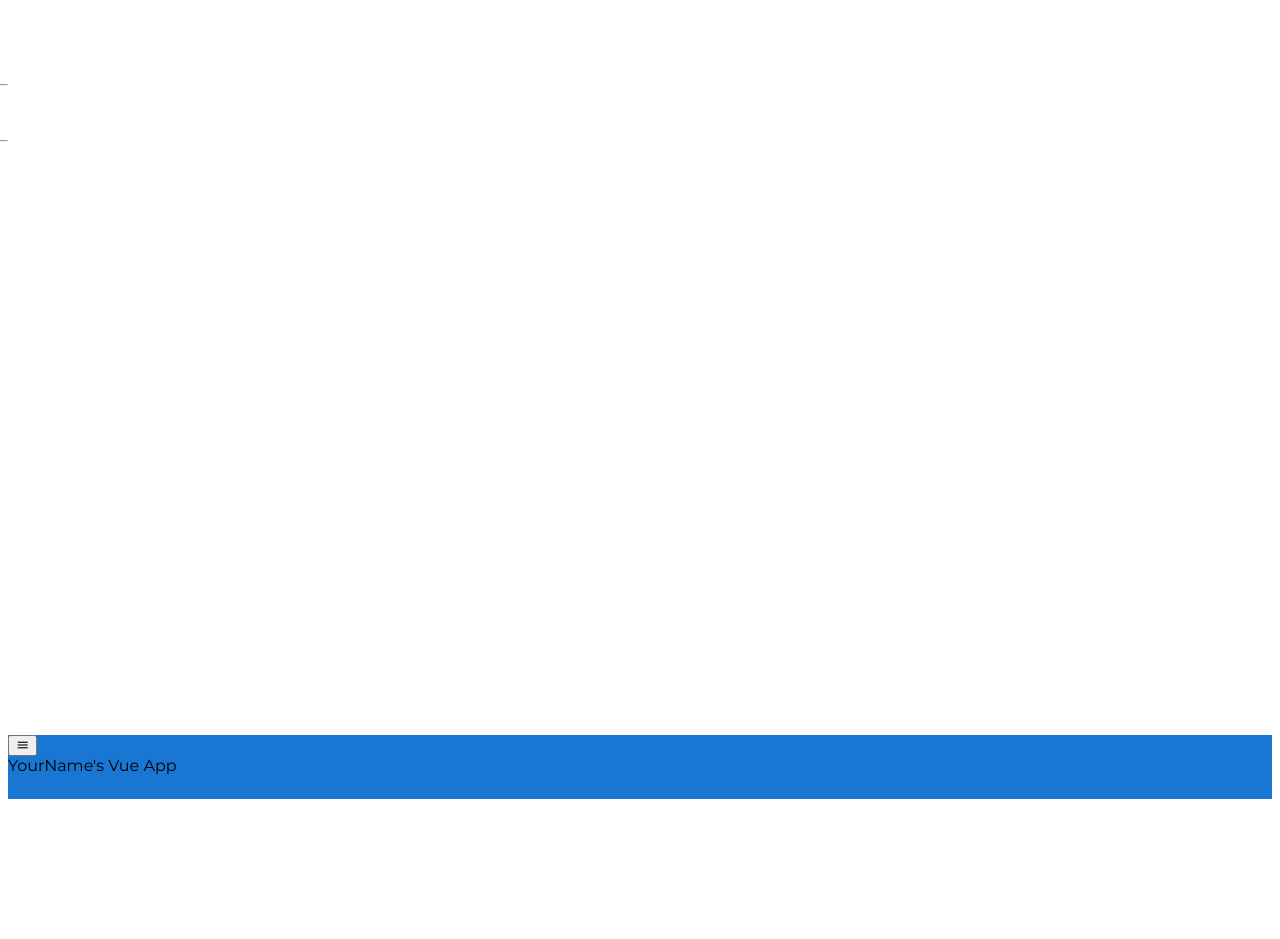
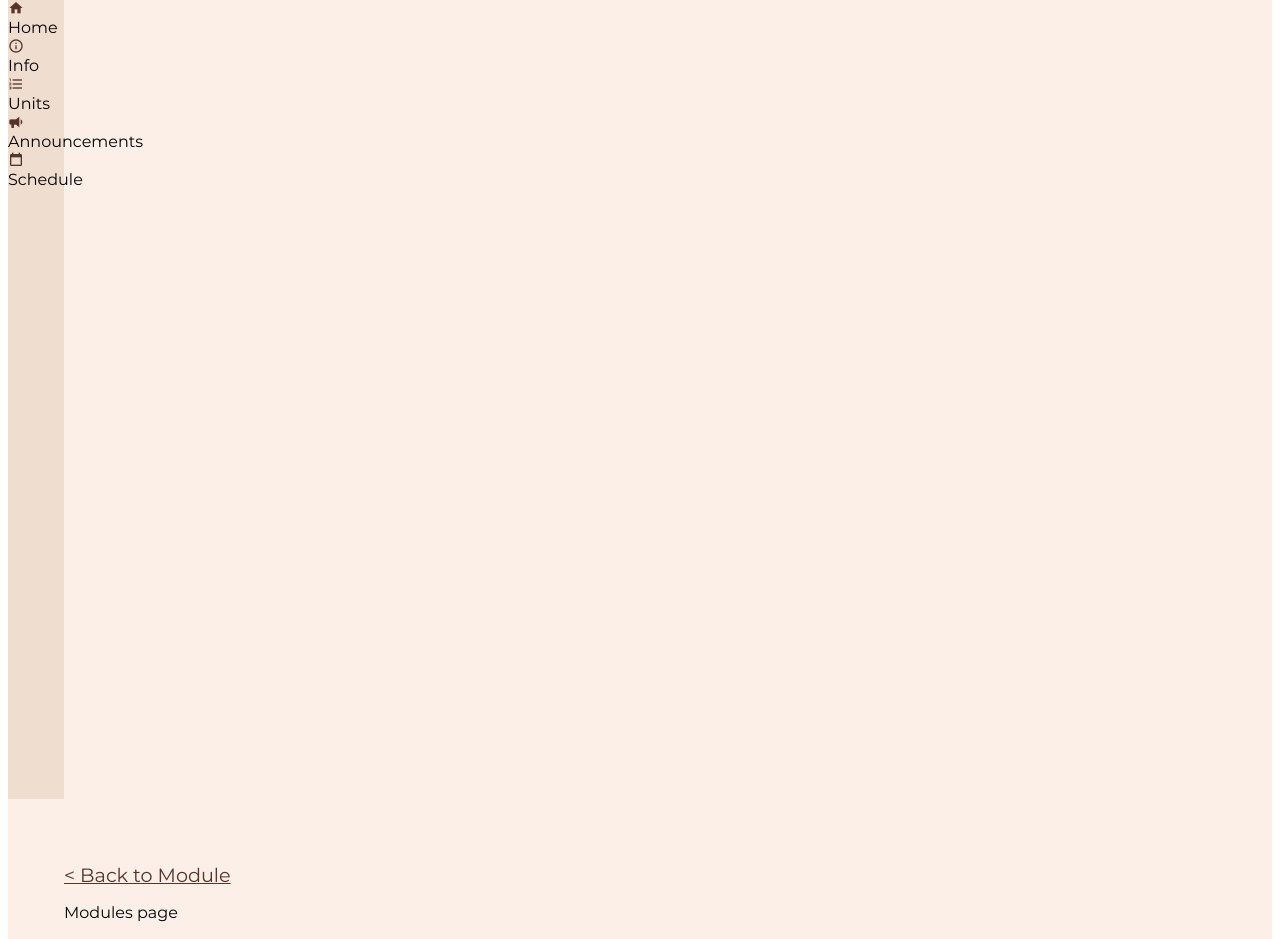
Before and after one commit to HueNUSH/Hue, a Vue app: page /#/modules/1/1 in a window 1280 px wide. Shown: the part 73-1012 px from the top of the page. Before the commit the page ends 944 px from the top, so only its background shows below. Built offline with nearby package versions, Linux system fonts and the light colour scheme.

Commit message:
Implemented navbar and routing fully with all pages, very bare, needs mongodb set up

```diff
--- a/src/App.vue
+++ b/src/App.vue
@@ -1,31 +1,38 @@
 <template>
-  <v-app>
+  <v-app style="background-color: #FBEFE7">
+    <v-app-bar
+      app
+      color="#55342A"
+      clipped-left
+      dark
+    >
+      <v-app-bar-nav-icon @click="mini = !mini"></v-app-bar-nav-icon>
+      <v-toolbar-title>
+        Welcome to Hue
+      </v-toolbar-title>
+
+      <v-spacer></v-spacer>
+    </v-app-bar>
+
+
     <v-navigation-drawer
-      v-if="user != null"
-      v-model="drawerShown"
-      temporary app>
+      :mini-variant="mini"
+      permanent
+      app
+      clipped
+      color="#EFDDCF">
 
-      <v-list-item>
-        <v-list-item-content>
-          <v-icon size="100">mdi-account</v-icon>
-          <v-list-item-title>
-            Welcome User!
-          </v-list-item-title>
-        </v-list-item-content>
-      </v-list-item>
-
-      <v-divider></v-divider>
       <v-list
+        class="mt-12"
         dense
         nav>
         <router-link v-for="item in routes"
                      :to="item.route"
-                     @click="drawerShown = false"
                      style="text-decoration: none; color: inherit;"
                      :key="item.name">
-          <v-list-item link>
+          <v-list-item link class="mt-3">
             <v-list-item-icon>
-              <v-icon>{{ item.icon }}</v-icon>
+              <v-icon style="color: #55342A">{{ item.icon }}</v-icon>
             </v-list-item-icon>
 
             <v-list-item-content>
@@ -34,21 +41,9 @@
               </v-list-item-title>
             </v-list-item-content>
           </v-list-item>
-          <v-divider/>
         </router-link>
       </v-list>
     </v-navigation-drawer>
-    <v-app-bar
-      app
-      color="primary"
-      dark
-    >
-      <v-app-bar-nav-icon v-if="user != null"
-                          @click="drawerShown = !drawerShown"/>
-      <v-toolbar-title>
-        YourName's Vue App
-      </v-toolbar-title>
-    </v-app-bar>
 
     <v-content>
       <router-view/>
@@ -61,9 +56,8 @@ import Vue from "vue";
 
 export default Vue.extend({
   name: "App",
-  components: {},
   data: () => ({
-    drawerShown: false,
+    mini: true,
     user: {
     }
   }),
@@ -74,11 +68,50 @@ export default Vue.extend({
       icon: string;
     }> {
       // Add routes here to correspond to router.ts
+      if(this.$route.path.startsWith("/modules") && this.$route.params.module_id != null) {
+        return [
+          {
+            name: "Home",
+            route: "/",
+            icon: "mdi-home",
+          },
+          {
+            name: "Info",
+            route: "/modules/info/" + this.$route.params.module_id,
+            icon: "mdi-information-outline",
+          },
+          {
+            name: "Units",
+            route: "/modules/" + this.$route.params.module_id,
+            icon: "mdi-format-list-numbered",
+          },
+          {
+            name: "Announcements",
+            route: "/modules/announcements/" + this.$route.params.module_id,
+            icon: "mdi-bullhorn",
+          },
+          {
+            name: "Schedule",
+            route: "/modules/schedule/" + this.$route.params.module_id,
+            icon: "mdi-calendar-blank",
+          },
+        ];
+      }
       return [
         {
-          name: "Main page",
+          name: "Home",
           route: "/",
-          icon: "mdi-file-table-box",
+          icon: "mdi-home",
+        },
+        {
+          name: "Announcements",
+          route: "/announcements",
+          icon: "mdi-bullhorn",
+        },
+        {
+          name: "Schedule",
+          route: "/schedule",
+          icon: "mdi-calendar-blank",
         },
       ];
     },
--- /dev/null
+++ b/src/views/Announcements.vue
@@ -0,0 +1,11 @@
+<template>
+  <v-container fluid class="px-12 py-6">
+    Announcements page
+  </v-container>
+</template>
+
+<script>
+export default {
+  name: "Announcements"
+}
+</script>
--- /dev/null
+++ b/src/views/Home.vue
@@ -0,0 +1,26 @@
+<template>
+  <v-container fluid class="px-12 py-6">
+    Home Page
+
+    <br/>
+
+    <v-btn to="/modules/1">
+      This button brings you to a module
+      <!--  For now this is hardcoded, when mongo db is set up, it should contain module name and id  -->
+    </v-btn>
+  </v-container>
+</template>
+
+<script lang="ts">
+import Vue from "vue";
+
+export default Vue.extend({
+  name: "Main",
+  data: function () {
+    return {
+      name: "",
+      mainOut: ""
+    };
+  },
+});
+</script>
--- /dev/null
+++ b/src/views/Info.vue
@@ -0,0 +1,15 @@
+<template>
+  <v-container fluid class="px-12 py-6">
+    Info page
+  </v-container>
+</template>
+
+<script>
+export default {
+  name: "Info"
+}
+</script>
+
+<style scoped>
+
+</style>
--- a/src/views/Main.vue
+++ /dev/null
@@ -1,21 +0,0 @@
-<template>
-  <v-container fluid>
-    <v-card>
-      Gaming.com.sg
-    </v-card>
-  </v-container>
-</template>
-
-<script lang="ts">
-import Vue from "vue";
-
-export default Vue.extend({
-  name: "Main",
-  data: function () {
-    return {
-      name: "",
-      mainOut: ""
-    };
-  },
-});
-</script>
--- /dev/null
+++ b/src/views/Modules.vue
@@ -0,0 +1,20 @@
+<template>
+  <v-container fluid class="px-12 py-6">
+    <p> Modules page </p>
+    <p> Module id: {{ $route.params.module_id }}</p>
+    <p>This page will display all units</p>
+    <v-btn to="/modules/1/1">
+      Click me to go to unit 1
+    </v-btn>
+  </v-container>
+</template>
+
+<script>
+export default {
+  name: "modules"
+}
+</script>
+
+<style scoped>
+
+</style>
--- /dev/null
+++ b/src/views/Schedule.vue
@@ -0,0 +1,11 @@
+<template>
+  <v-container fluid class="px-12 py-6">
+    Schedule page
+  </v-container>
+</template>
+
+<script>
+export default {
+  name: "Schedule"
+}
+</script>
--- /dev/null
+++ b/src/views/Subchapter.vue
@@ -0,0 +1,22 @@
+<template>
+  <v-container fluid class="px-12 py-6">
+    <a id="back-link" :href="'/#/modules/' + $route.params.module_id + '/' + $route.params.unit_no">
+      < Back to Unit
+    </a>
+
+    <p>Subchapter page</p>
+  </v-container>
+</template>
+
+<script>
+export default {
+  name: "Subchapter"
+}
+</script>
+
+<style>
+#back-link {
+  color: #55342A;
+  font-size: larger;
+}
+</style>
--- /dev/null
+++ b/src/views/Unit.vue
@@ -0,0 +1,27 @@
+<template>
+  <v-container fluid class="px-12 py-6">
+    <a id="back-link" :href="'/#/modules/' + $route.params.module_id">
+      < Back to Module
+    </a>
+
+    <p> Modules page </p>
+    <p> Module id: {{ $route.params.module_id }}</p>
+    <p> Unit no: {{ $route.params.unit_no}} </p>
+    <v-btn to="/modules/1/1/1">
+      Click me to go to Subchapter 1
+    </v-btn>
+  </v-container>
+</template>
+
+<script>
+export default {
+  name: "Unit"
+}
+</script>
+
+<style>
+#back-link {
+  color: #55342A;
+  font-size: larger;
+}
+</style>
```
Also changed, not shown: package.json (+1 -9 lines), src/plugins/router.ts (+40 -2 lines), 2 other files (tests, documents, lock files or other folders).
